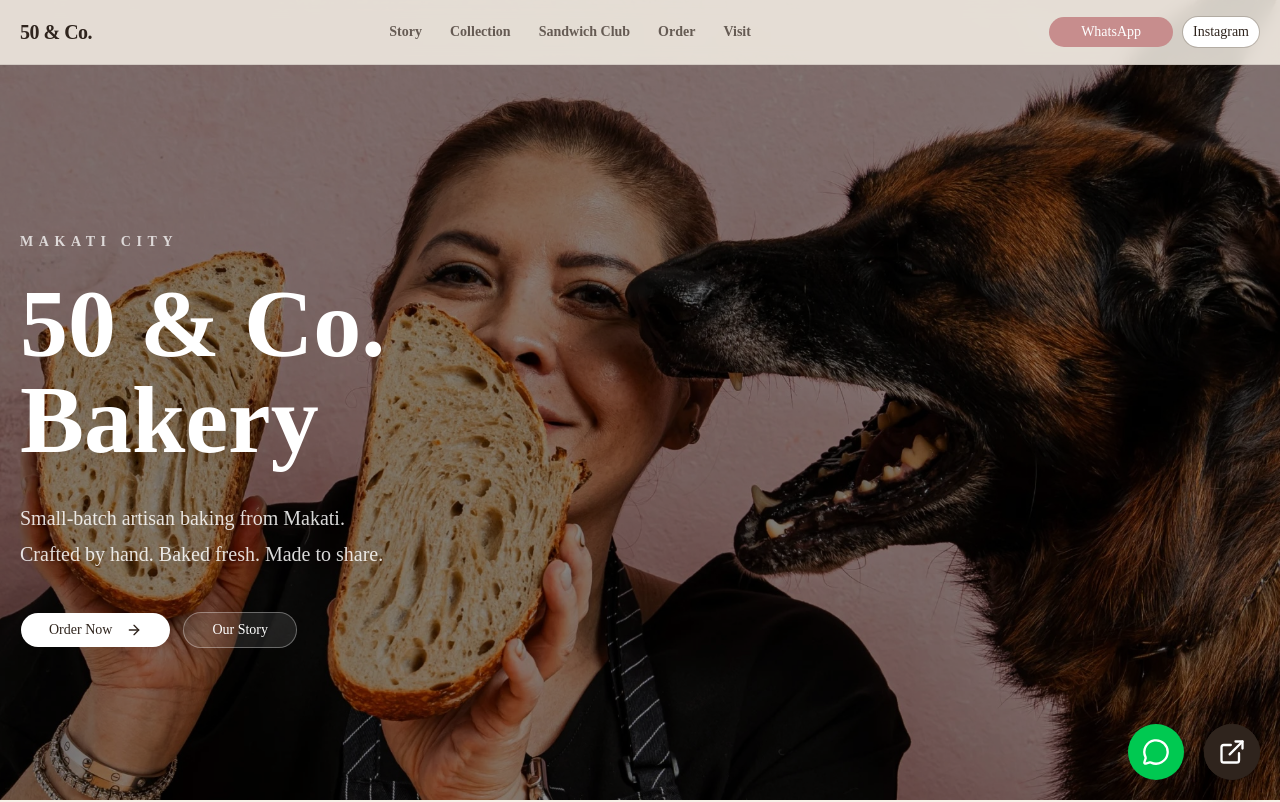
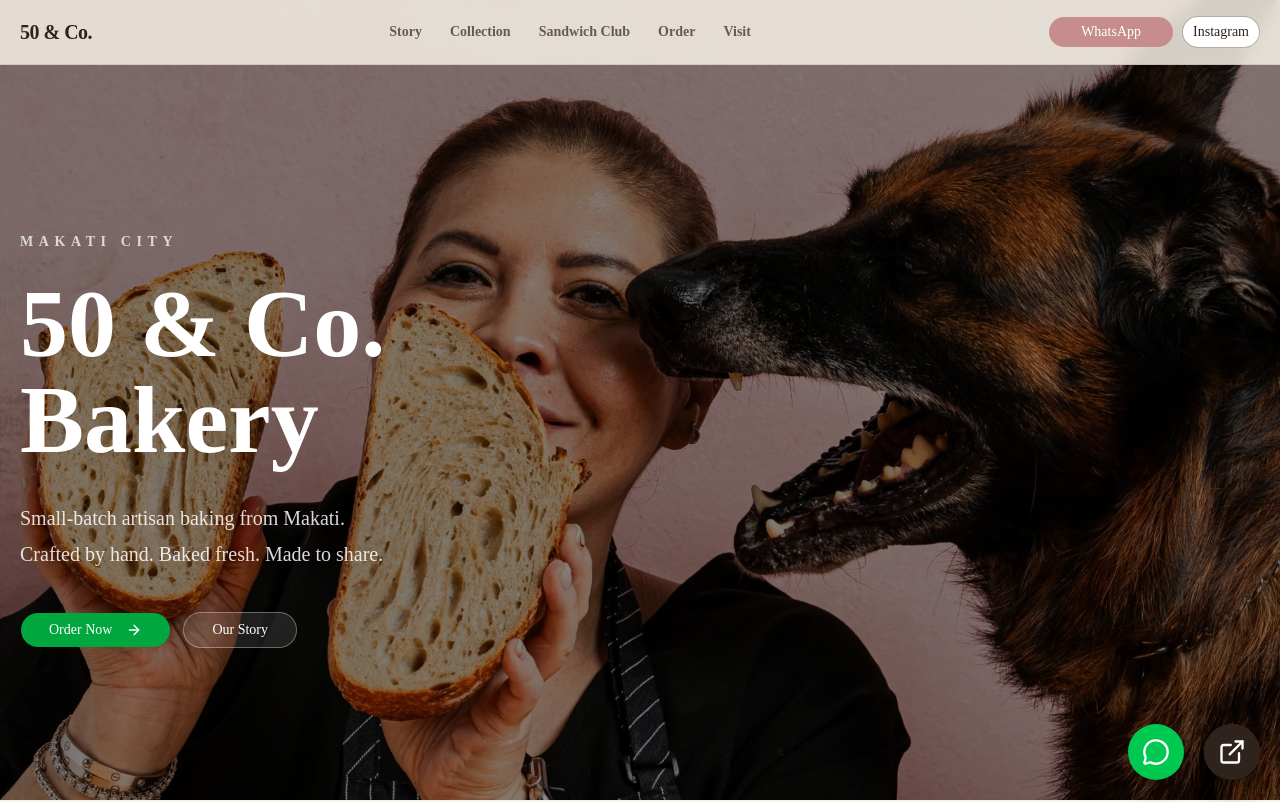
Before and after one commit to mikekerveillant/fifty-and-co, a Next.js app: page / in a window 1280 px wide. Shown: the top 802 px of the page. Built offline with nearby package versions, Linux system fonts and the light colour scheme.

Commit message:
50 & Co bakery concept v1

```diff
--- a/app/page.tsx
+++ b/app/page.tsx
@@ -166,10 +166,10 @@ export default function FiftyAndCo() {
             </p>
 
             <div className="mt-10 flex flex-col gap-3 sm:flex-row">
-              <a href={instagram} target="_blank" rel="noopener noreferrer">
+              <a href={whatsapp} target="_blank" rel="noopener noreferrer">
   <Button
     size="lg"
-                  className="rounded-full bg-white px-7 text-[#2f241d] hover:bg-white/90"
+    className="rounded-full bg-green-600 px-7 text-white hover:bg-green-700"
   >
     Order Now <ArrowRight className="ml-2 h-5 w-5" />
   </Button>
```
Lines whose indentation alone changed are shown as unchanged.
